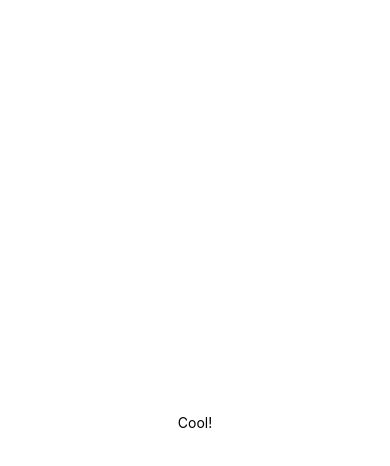
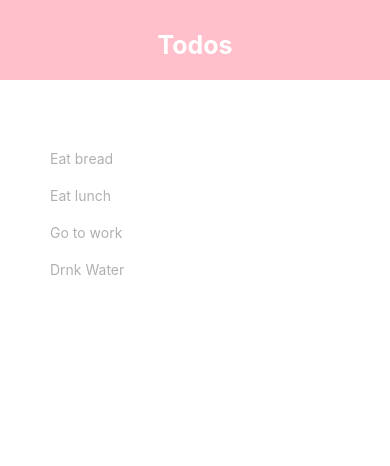
Before and after one commit to Pop0097/Todo_List, a React Native app: screen / in a window 390 px wide. Shown: the top 466 px of the page. Built offline with nearby package versions, Linux system fonts and the light colour scheme.

Commit message:
App structure made

```diff
--- a/App.js
+++ b/App.js
@@ -1,21 +1,48 @@
-import { StatusBar } from 'expo-status-bar';
-import React from 'react';
-import { StyleSheet, Text, View } from 'react-native';
+import React, { useState } from 'react';
+import { StyleSheet, Text, View, FlatList } from 'react-native';
+import Header from './components/header'; //imports code for the header of the application
 
-export default function App() {
+export default function App() { //Root component
+  const [todos, setTodos] = useState([ //Initialize an array of objects
+    { text: 'Eat bread', key: '1'},
+    { text: 'Eat lunch', key: '2'},
+    { text: 'Go to work', key: '3'},
+    { text: 'Drnk Water', key: '4'}
+  ])
+
+  var counter = 1;
+
   return (
     <View style={styles.container}>
-      <Text>Cool!</Text>
-      <StatusBar style="auto" />
+      <Header />
+      <View style={styles.content}>
+        <View style={styles.list}>
+          <FlatList
+            data={todos}
+            renderItem={ ({ item }) => (<Text style={styles.items}>{item.text}</Text>) }/>
+        </View>
+      </View>
     </View>
   );
 }
 
-const styles = StyleSheet.create({
+const styles = StyleSheet.create({ //style sheet
   container: {
     flex: 1,
     backgroundColor: '#fff',
-    alignItems: 'center',
-    justifyContent: 'center',
   },
+  content: {
+    flex: 1,
+    padding: 40,
+  },
+  list: {
+    flex: 1,
+    marginTop: 20,
+    textAlign: 'center'
+  },
+  items: {
+    padding: 10,
+    fontSize:  14,
+    color: '#b0b0b0',
+  }
 });
--- /dev/null
+++ b/components/header.js
@@ -0,0 +1,24 @@
+import React from 'react';
+import { StyleSheet, Text, View, } from 'react-native';
+
+export default function Header() { //header component of the App.js
+    return(
+        <View style={styles.header}>
+            <Text style={styles.title}>Todos</Text>
+        </View>
+    )
+}
+
+const styles = StyleSheet.create({ // style sheet
+    header: {
+        height: 80,
+        paddingTop: 30,
+        backgroundColor: 'pink',
+    },
+    title: {
+        textAlign: 'center',
+        fontWeight: 'bold',
+        color: 'white',
+        fontSize: 25,
+    }
+})
```
Also changed, not shown: 1 other file (tests, documents, lock files or other folders).
